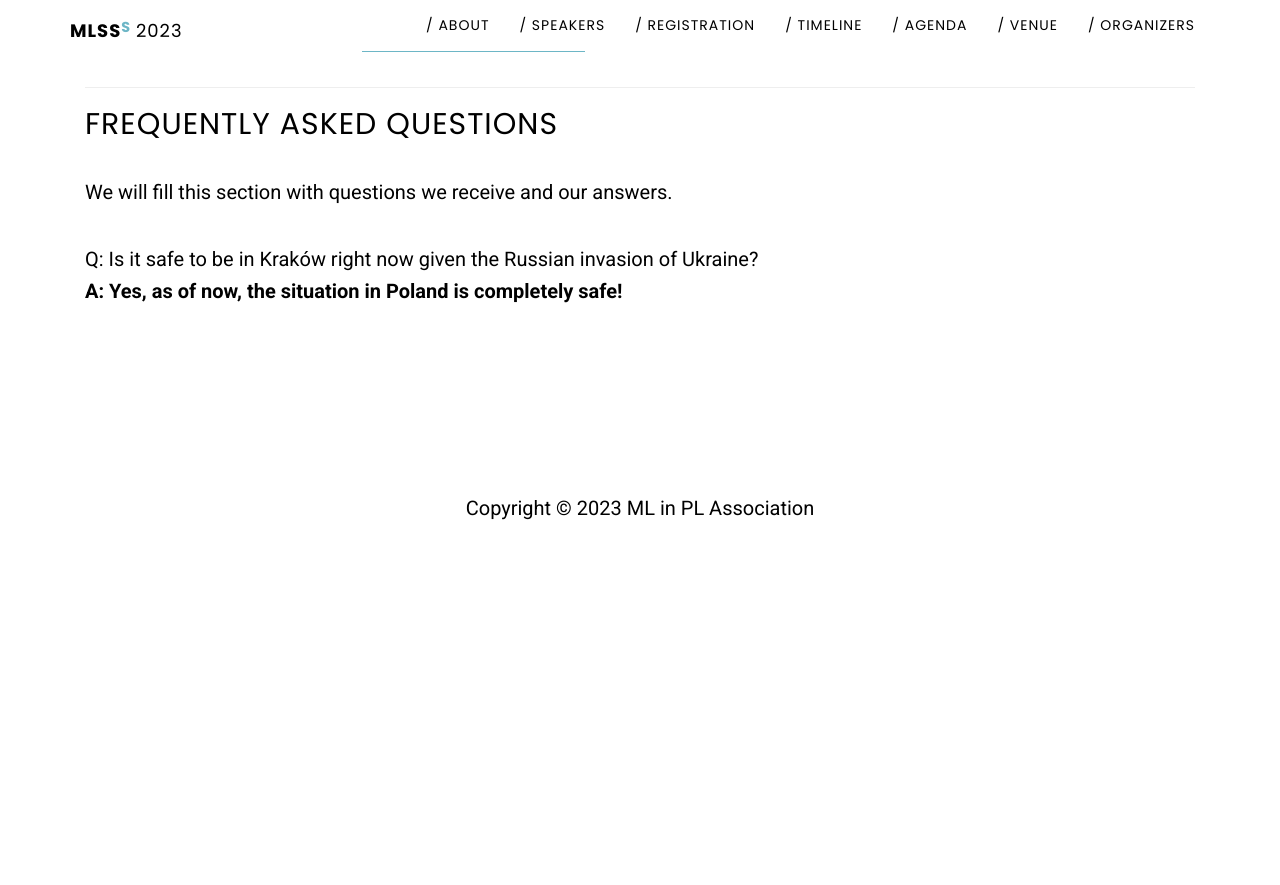
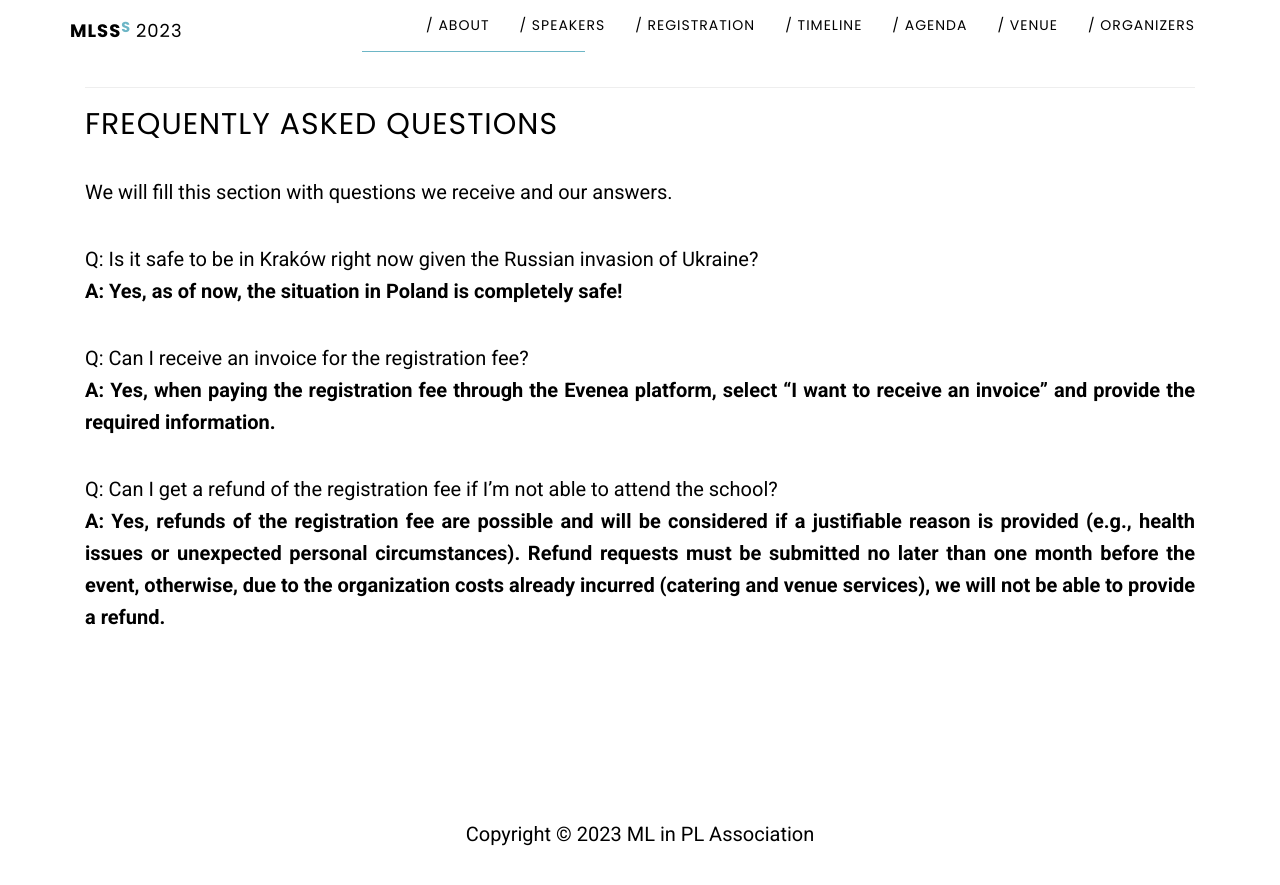
Before and after one commit to mlinpl/mlss2023.mlinpl.org, a Jekyll site: the page built from mlss-registration.md, in a window 1280 px wide and 900 px high, scrolled down 5323 px. Shown: the top 885 px of the window. Built offline with Jekyll 4.4.1, drawn with Linux system fonts in a browser that asks for light colours; before the commit the page ends 5897 px from its top, so only the background shows below that.

Commit message:
Update the FAQ section

```diff
--- a/mlss-registration.md
+++ b/mlss-registration.md
@@ -145,3 +145,11 @@ We will fill this section with questions we receive and our answers.
 
 Q: Is it safe to be in Kraków right now given the Russian invasion of Ukraine?<br/>
 **A: Yes, as of now, the situation in Poland is completely safe!**
+
+
+Q: Can I receive an invoice for the registration fee?<br/>
+**A: Yes, when paying the registration fee through the Evenea platform, select "I want to receive an invoice" and provide the required information.**
+
+
+Q: Can I get a refund of the registration fee if I'm not able to attend the school?<br/>
+**A: Yes, refunds of the registration fee are possible and will be considered if a justifiable reason is provided (e.g., health issues or unexpected personal circumstances). Refund requests must be submitted no later than one month before the event, otherwise, due to the organization costs already incurred (catering and venue services), we will not be able to provide a refund.**
```
